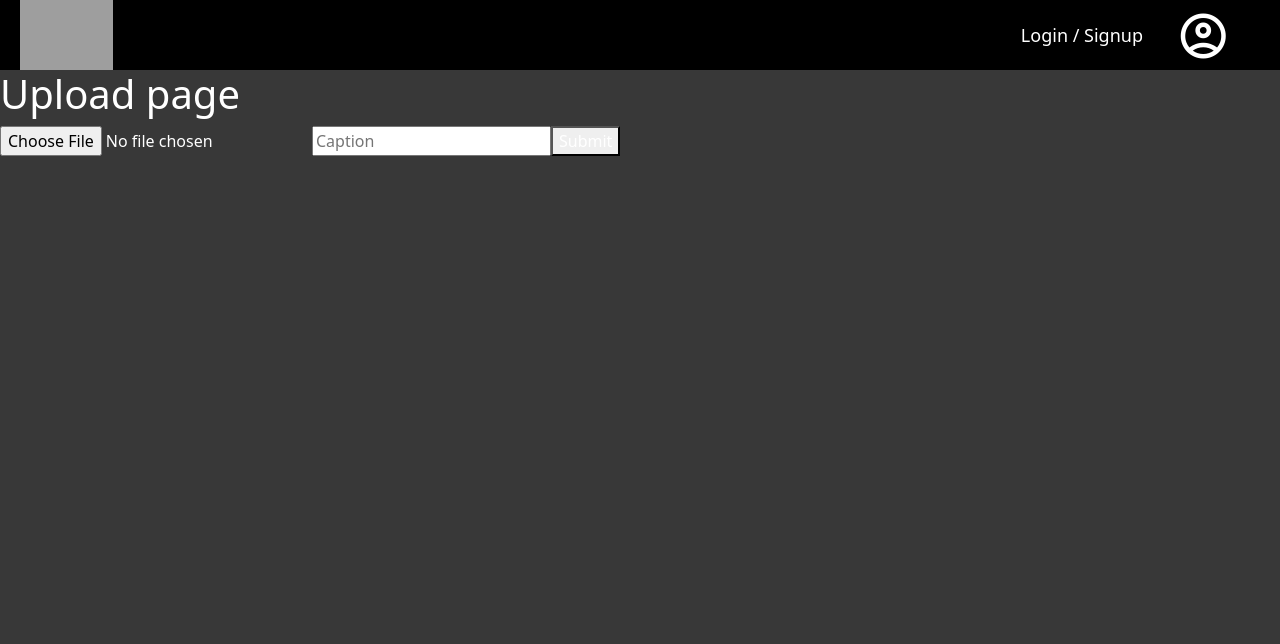
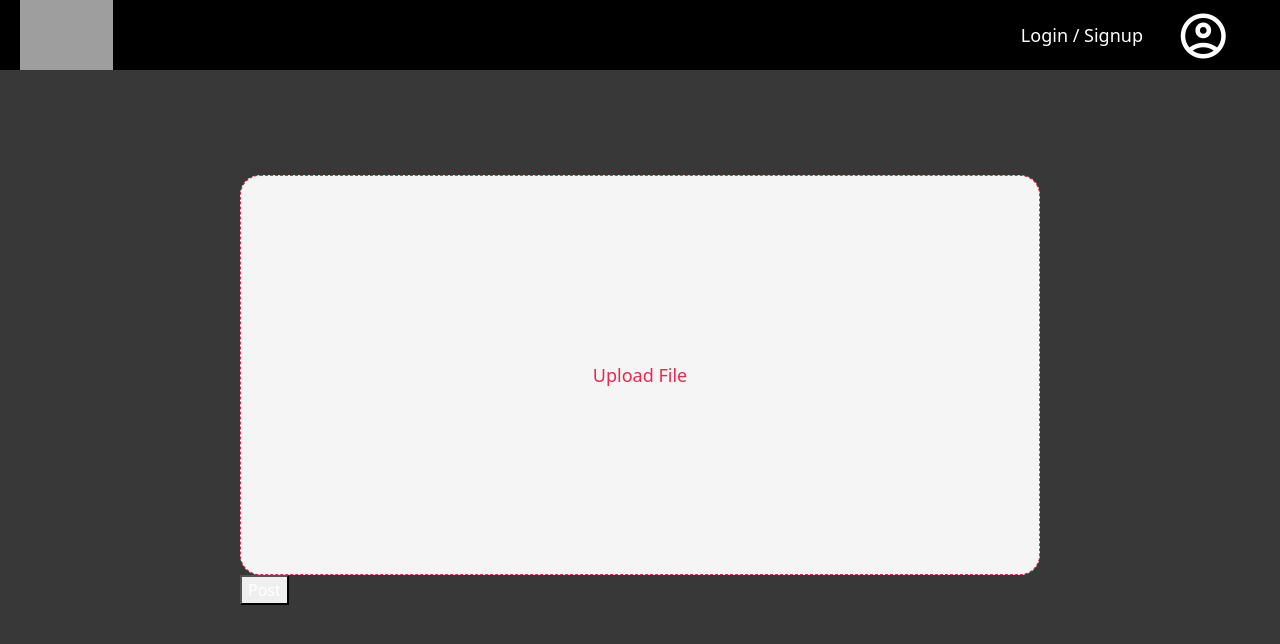
Before and after one commit to aetheryn/toktik, a React (Vite) app in the folder react-node/: page /upload in a window 1280 px wide. Shown: the top 644 px of the page. Built offline with nearby package versions, Linux system fonts and the light colour scheme; grey boxes are pictures that could not be loaded.

Commit message:
update react upload

```diff
--- /dev/null
+++ b/react-node/src/pages/Upload.css
@@ -0,0 +1,29 @@
+.container {
+  display: flex;
+  justify-content: center;
+  align-items: center;
+  height: 80vh;
+}
+
+.file-btn {
+  width: 800px;
+  height: 400px;
+  font-size: 18px;
+  font-weight: 500;
+  display: flex;
+  flex-direction: column;
+  align-items: center;
+  justify-content: center;
+  gap: 15px;
+  color: #ea284e;
+  background-color: whitesmoke;
+  border: 1.5px dashed #ea284e;
+  border-radius: 20px;
+  cursor: pointer;
+  transition: all 0.3s ease;
+}
+
+.file-btn:hover {
+  color: black;
+  background-color: #fff;
+}
--- a/react-node/src/pages/Upload.jsx
+++ b/react-node/src/pages/Upload.jsx
@@ -1,15 +1,28 @@
-import React, { useState } from "react";
+import React, { useContext, useEffect, useRef, useState } from "react";
+import "./Upload.css";
+import UserContext from "../context/user";
 
 const Upload = () => {
+  const userCtx = useContext(UserContext);
+
   const [file, setFile] = useState("");
-  const [caption, setCaption] = useState("");
+  const [title, setTitle] = useState("");
+  const [preview, setPreview] = useState(false);
 
+  const inputRef = useRef();
+  // to track progress bar
+  const [progress, setProgress] = useState(0);
+  // to track upload status - "select", "uploading", "done"
+  const [uploadStatus, setUploadStatus] = useState("select");
+
+  // post to backend
   const submit = async (event) => {
     event.preventDefault();
 
     const formData = new FormData();
-    formData.append("image", file);
-    formData.append("caption", caption);
+    formData.append("fileName", file);
+    formData.append("title", title);
+    formData.append("username", userCtx.username);
 
     try {
       const res = await fetch("http://127.0.0.1:6001/videos/videoupload", {
@@ -26,23 +39,60 @@ const Upload = () => {
     }
   };
 
+  // handle on change for file upload
+  const handleFileChange = (event) => {
+    if (event.target.files && event.target.files.length > 0) {
+      setFile(event.target.files[0]);
+    }
+  };
+
+  const onChooseFile = () => {
+    inputRef.current.click();
+  };
+
+  useEffect(() => {
+    if (!file) {
+      setPreview(undefined);
+      return;
+    }
+    const fileUrl = URL.createObjectURL(file);
+    setPreview(fileUrl);
+    return () => URL.revokeObjectURL(fileUrl);
+  }, [file]);
+
   return (
     <>
-      <h1>Upload page</h1>
-      <div>
+      <div className="container">
         <form onSubmit={submit}>
           <input
-            onChange={(e) => setFile(e.target.files[0])}
+            ref={inputRef}
+            onChange={handleFileChange}
             type="file"
             accept="image/*,video/*"
+            style={{ display: "none" }}
           ></input>
-          <input
-            value={caption}
-            onChange={(e) => setCaption(e.target.value)}
-            type="text"
-            placeholder="Caption"
-          ></input>
-          <button type="submit">Submit</button>
+          {!file && (
+            <button className="file-btn" onClick={onChooseFile}>
+              Upload File
+            </button>
+          )}
+
+          {file && (
+            <>
+              <h1>Video Preview</h1>
+              <video src={preview} style={{ width: 200, height: 200 }} />
+
+              <input
+                value={title}
+                onChange={(e) => setTitle(e.target.value)}
+                type="text"
+                placeholder="Title"
+                style={{ color: "black" }}
+              ></input>
+            </>
+          )}
+
+          <button type="submit">Post</button>
         </form>
       </div>
     </>
```
